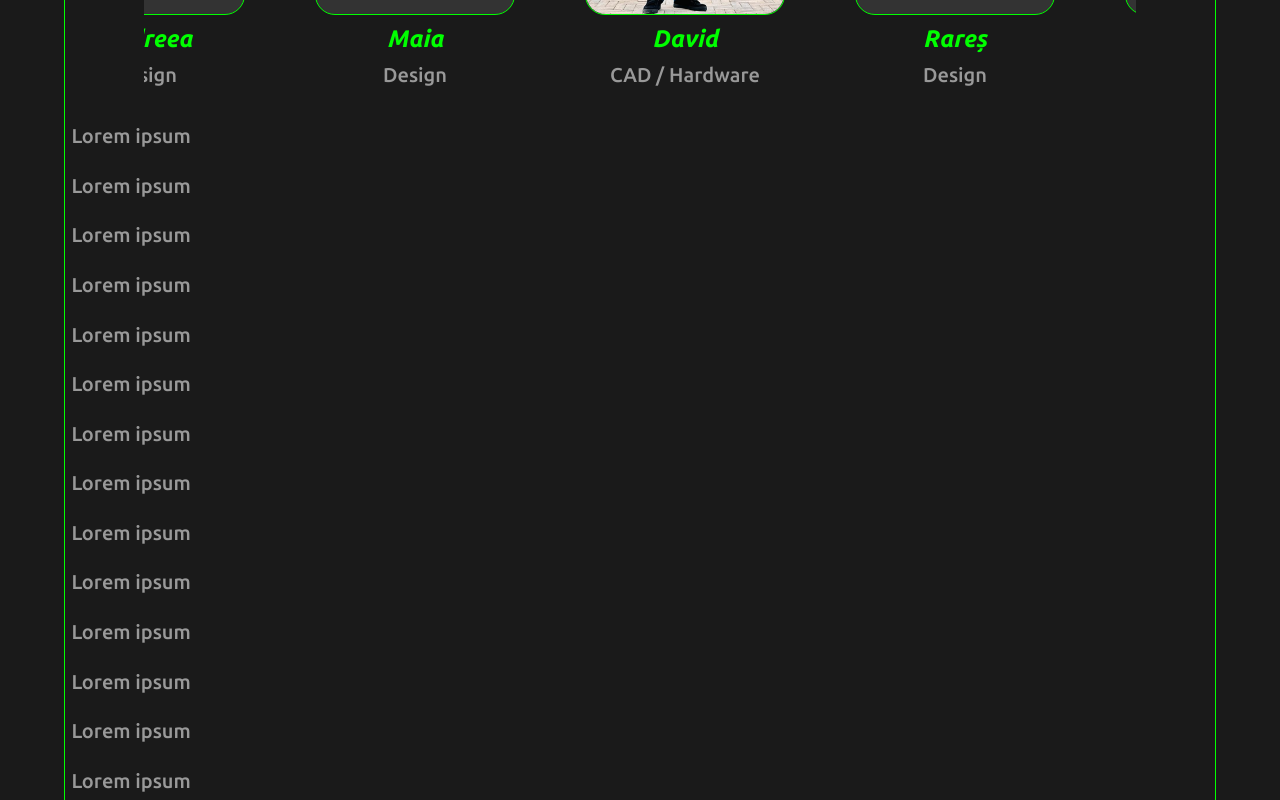
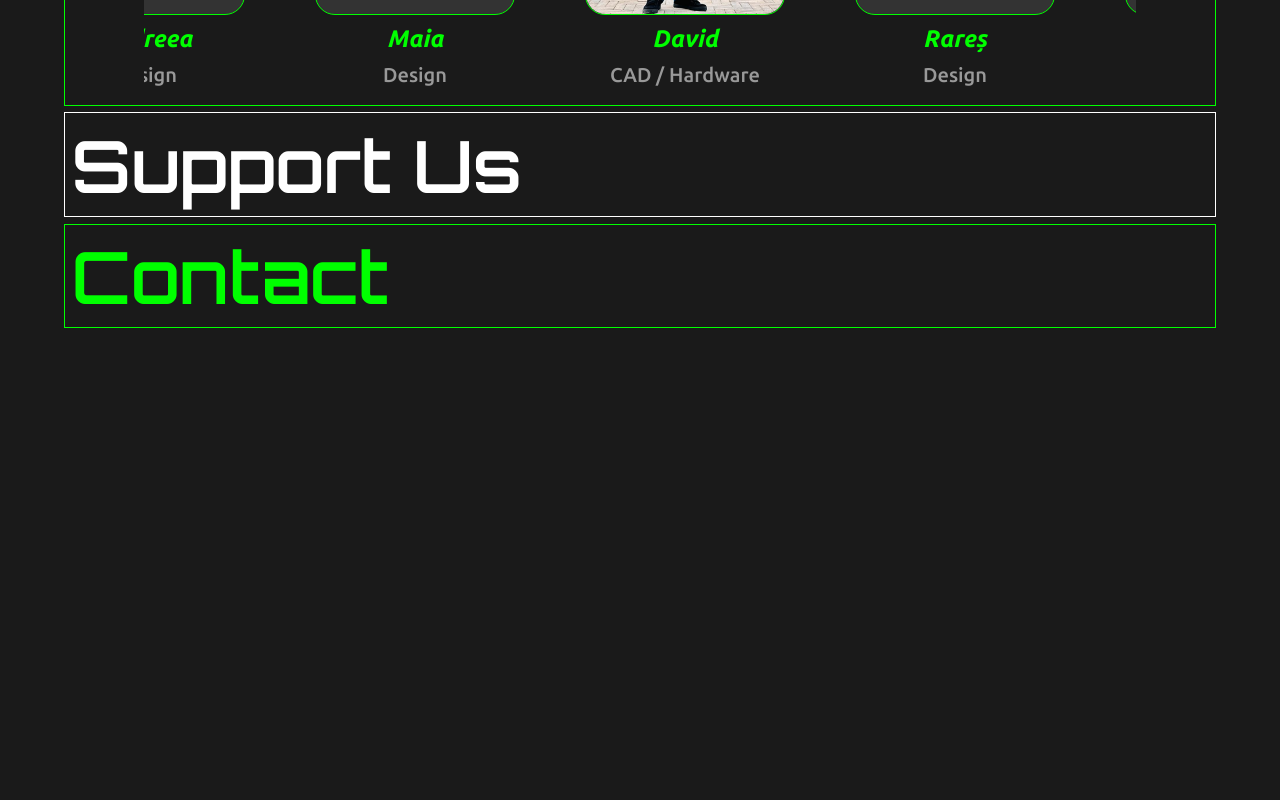
Before and after one commit to SerbanUntu/Mechabyte-Website, a Vue app: page / in a window 1280 px wide. Shown: the part 1040-1840 px from the top of the page. After the commit the page ends 1370 px from the top, so only its background shows below. Built offline with nearby package versions, Linux system fonts and the light colour scheme.

Commit message:
hotfix: remove lorem ipsum

```diff
--- a/src/App.vue
+++ b/src/App.vue
@@ -111,15 +111,12 @@ const computedLeft = computed(() => ({
         </div>
         <img class="arrow arrow-right" src="./assets/images/RightArrow.png" @click="scroll(1)" />
       </div>
-      <p v-for="_ in 100">Lorem ipsum</p>
       </section>
     <section id="support-us" class="support-us">
       <h1>Support Us</h1>
-      <p v-for="_ in 100">Lorem ipsum</p>
     </section>
     <section id="contact" class="contact">
       <h1>Contact</h1>
-      <p v-for="_ in 100">Lorem ipsum</p>
     </section>
     <nav id="buttons-container" class="buttons-container">
       <NavButton button-name="Video" heading-id="banner" :style="{'scale': displayNav[0]}" />
```
